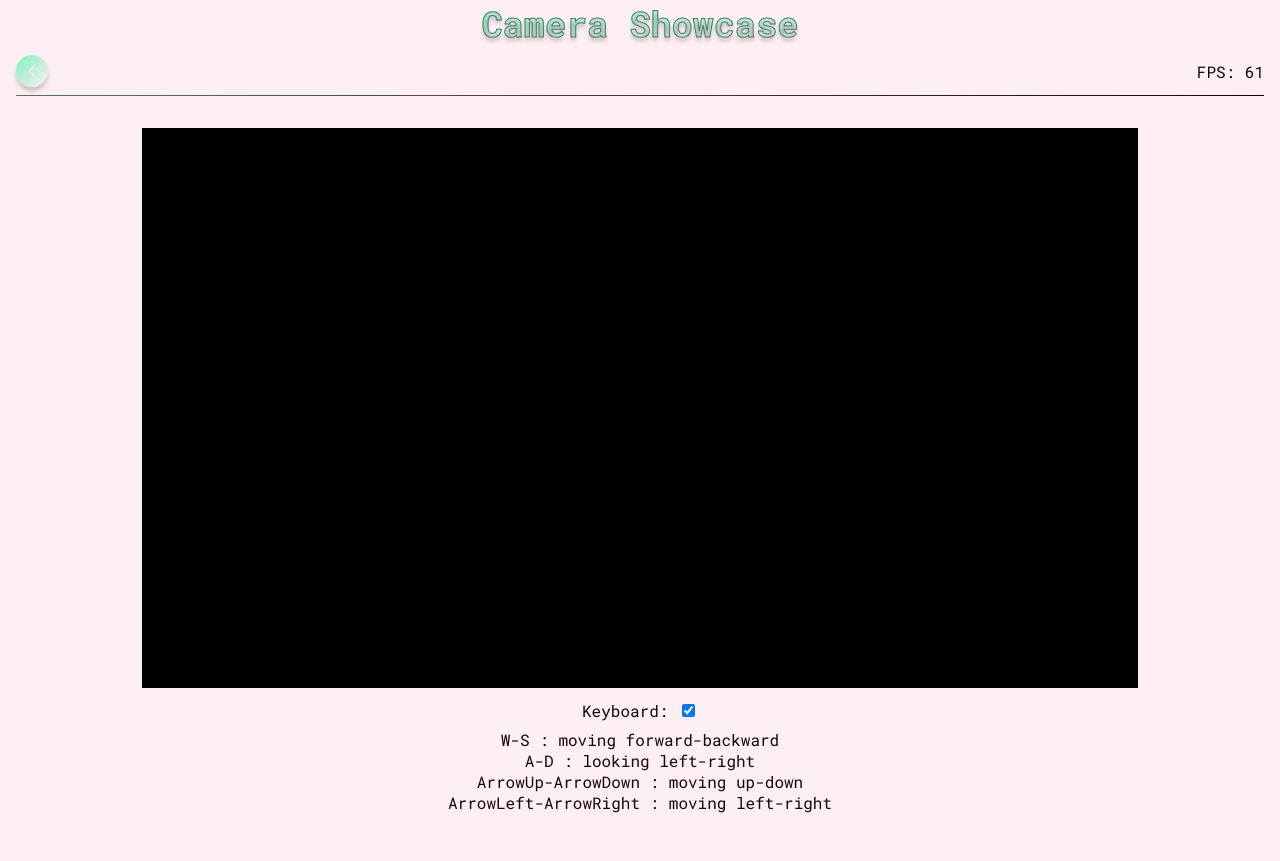
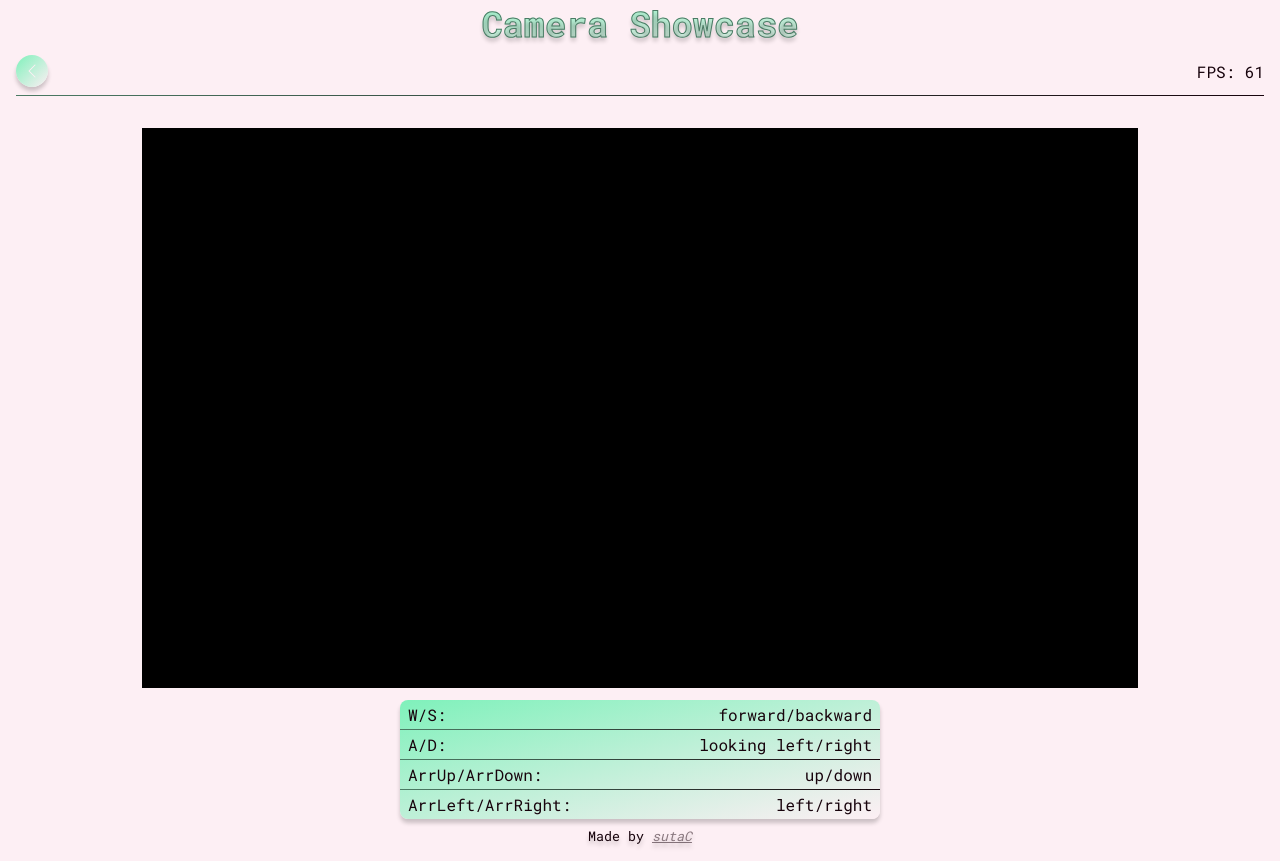
Before and after one commit to sutaC/Renderer3D, a SvelteKit app: page /camera in a window 1280 px wide. Before the commit the page ends 821 px from the top, so only its background shows below. Built offline with nearby package versions, Linux system fonts and the light colour scheme; no server answers.

Commit message:
Camera shw controls

```diff
--- a/src/routes/camera/+page.svelte
+++ b/src/routes/camera/+page.svelte
@@ -3,10 +3,14 @@
 	import { CameraShowcase } from '$lib/Showcases/CameraShowcase';
 	import { EngineState } from '$lib/EngineUtils/Engine';
 	import Header from '$lib/Comonents/Header.svelte';
+	import Footer from '$lib/Comonents/Footer.svelte';
+	import Card from '$lib/Comonents/Card.svelte';
 
 	let engine: CameraShowcase | undefined = undefined;
 
-	let keyboard: boolean = true;
+	// To read
+	let joistick: boolean = false;
+
 	let fps: number = 0;
 
 	onMount(() => {
@@ -65,22 +69,30 @@
 
 <main>
 	<canvas></canvas>
-</main>
 
 	<section class="controll">
-	<div class="keyboardSwitch">
-		<label for="inputKeyboardSwitch">Keyboard: </label>
-		<input type="checkbox" name="keyboardSwitch" id="inputKeyboardSwitch" bind:checked={keyboard} />
+		<div class="keyboardCtrl" class:invisible={joistick}>
+			<Card style="secondary">
+				<div>
+					<span>W/S: </span>
+					<span>forward/backward</span>
+				</div>
+				<div>
+					<span>A/D:</span>
+					<span>looking left/right</span>
+				</div>
+				<div>
+					<span>ArrUp/ArrDown:</span>
+					<span>up/down</span>
+				</div>
+				<div>
+					<span>ArrLeft/ArrRight:</span>
+					<span>left/right</span>
+				</div>
+			</Card>
 		</div>
 
-	<p class="controlls" class:invisible={!keyboard}>
-		<span>W-S : moving forward-backward</span>
-		<span>A-D : looking left-right</span>
-		<span>ArrowUp-ArrowDown : moving up-down</span>
-		<span>ArrowLeft-ArrowRight : moving left-right</span>
-	</p>
-
-	<div class="controller" class:invisible={keyboard}>
+		<div class="controller" class:invisible={!joistick}>
 			<button id="lookleft" aria-label="Look left">&lArr;</button>
 			<button id="forward" aria-label="Move forward">&uArr;</button>
 			<button id="lookright" aria-label="Look right">&rArr;</button>
@@ -91,6 +103,9 @@
 			<button id="down" aria-label="Move down">&darr;</button>
 		</div>
 	</section>
+</main>
+
+<Footer />
 
 <style>
 	main {
@@ -105,6 +120,11 @@
 		flex-direction: column;
 		gap: 0.5rem;
 		margin: 0.5rem;
+	}
+
+	.keyboardCtrl {
+		width: 100%;
+		max-width: 30rem;
 	}
 
 	.controller {
@@ -146,15 +166,6 @@
 		grid-area: lookright;
 	}
 
-	.controlls {
-		text-align: center;
-		margin: 0;
-	}
-
-	.controlls > * {
-		display: block;
-	}
-
 	.invisible {
 		display: none;
 	}
```
Lines whose indentation alone changed are shown as unchanged.
